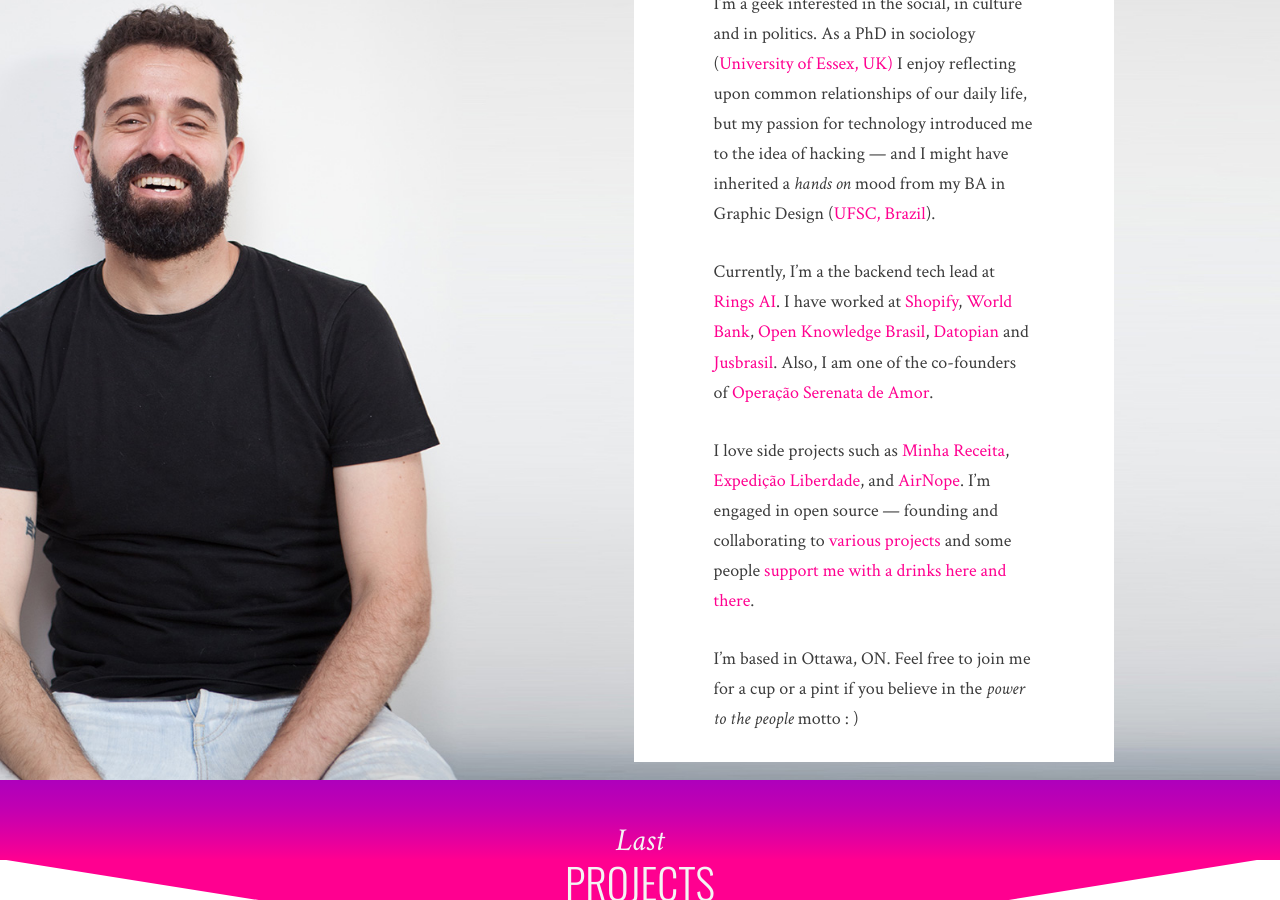
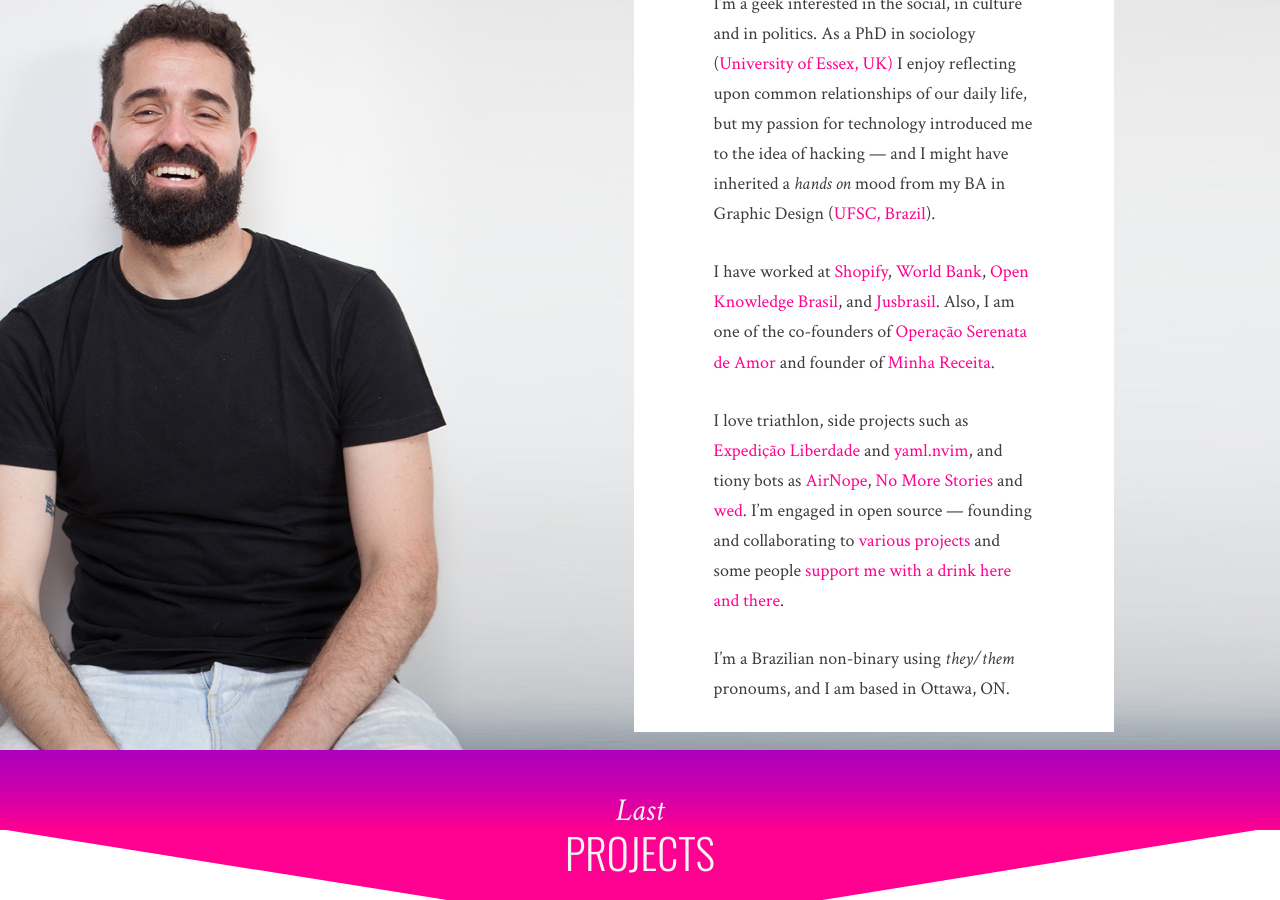
Before and after one commit to cuducos/cuducos.me, a Jekyll site: the page built from index.md, in a window 1280 px wide and 900 px high, scrolled down 1058 px. Built offline with Jekyll 4.4.1, drawn with Linux system fonts in a browser that asks for light colours; nearby versions of some CDN libraries; a style sheet for code colours, icons or effects is not loaded.

Commit message:
Updates mini-bio

```diff
--- a/index.md
+++ b/index.md
@@ -5,8 +5,8 @@
 
 I'm a geek interested in the social, in culture and in politics. As a PhD in sociology ([University of Essex, UK)](https://www.essex.ac.uk/) I enjoy reflecting upon common relationships of our daily life, but my passion for technology introduced me to the idea of hacking — and I might have inherited a _hands on_ mood from my BA in Graphic Design ([UFSC, Brazil](https://ufsc.br)).
 
-Currently, I'm a the backend tech lead at [Rings AI](https://www.ringsxrm.com/). I have worked at [Shopify](https://shopify.com), [World Bank](https://www.worldbank.org), [Open Knowledge Brasil](https://ok.org.br), [Datopian](https://datopian.com) and [Jusbrasil](https://jusbrasil.com.br). Also, I am one of the co-founders of [Operação Serenata de Amor](https://serenata.ai).
+I have worked at [Shopify](https://shopify.com), [World Bank](https://www.worldbank.org), [Open Knowledge Brasil](https://ok.org.br), and [Jusbrasil](https://jusbrasil.com.br). Also, I am one of the co-founders of [Operação Serenata de Amor](https://serenata.ai) and founder of [Minha Receita](https://github.com/cuducos/minha-receita).
 
-I love side projects such as [Minha Receita](https://github.com/cuducos/minha-receita), [Expedição Liberdade](http://www.expedicaoliberdade.com.br), and [AirNope](https://github.com/cuducos/airnope). I'm engaged in open source — founding and collaborating to [various projects](https://github.com/cuducos/) and some people [support me with a drinks here and there](https://github.com/sponsors/cuducos).
+I love triathlon, side projects such as [Expedição Liberdade](http://www.expedicaoliberdade.com.br) and [yaml.nvim](https://github.com/cuducos/yaml.nvim), and tiony bots as [AirNope](https://github.com/cuducos/airnope), [No More Stories](https://github.com/cuducos/no-more-stories) and [wed](https://github.com/cuducos/wed). I'm engaged in open source — founding and collaborating to [various projects](https://github.com/cuducos/) and some people [support me with a drink here and there](https://github.com/sponsors/cuducos).
 
-I'm based in <span itemprop="workLocation">Ottawa, ON</span>. Feel free to join me for a cup or a pint if you believe in the _power to the people_ motto : )
+I'm a Brazilian non-binary using _they/them_ pronoums, and I am based in <span itemprop="workLocation">Ottawa, ON</span>.
```
